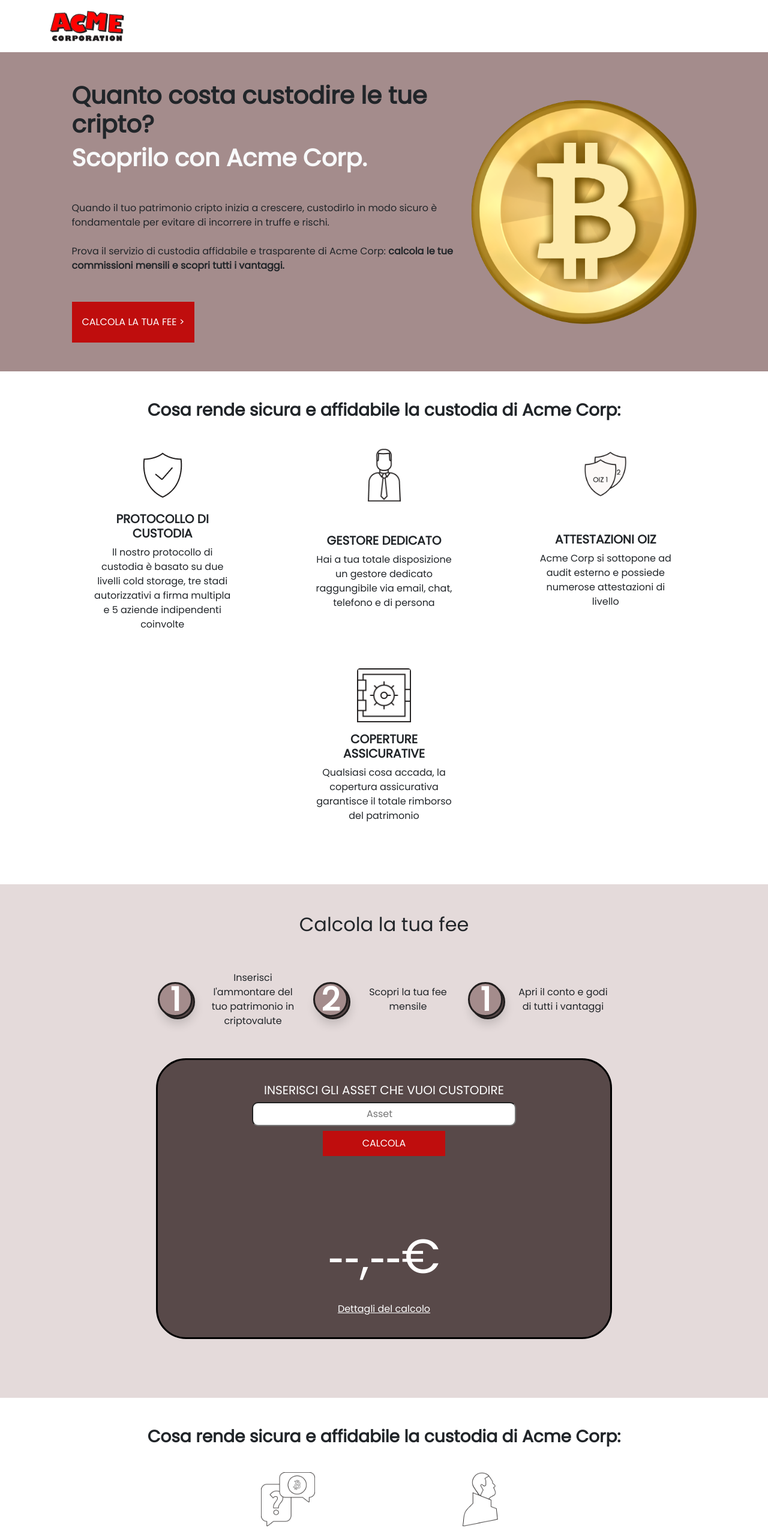
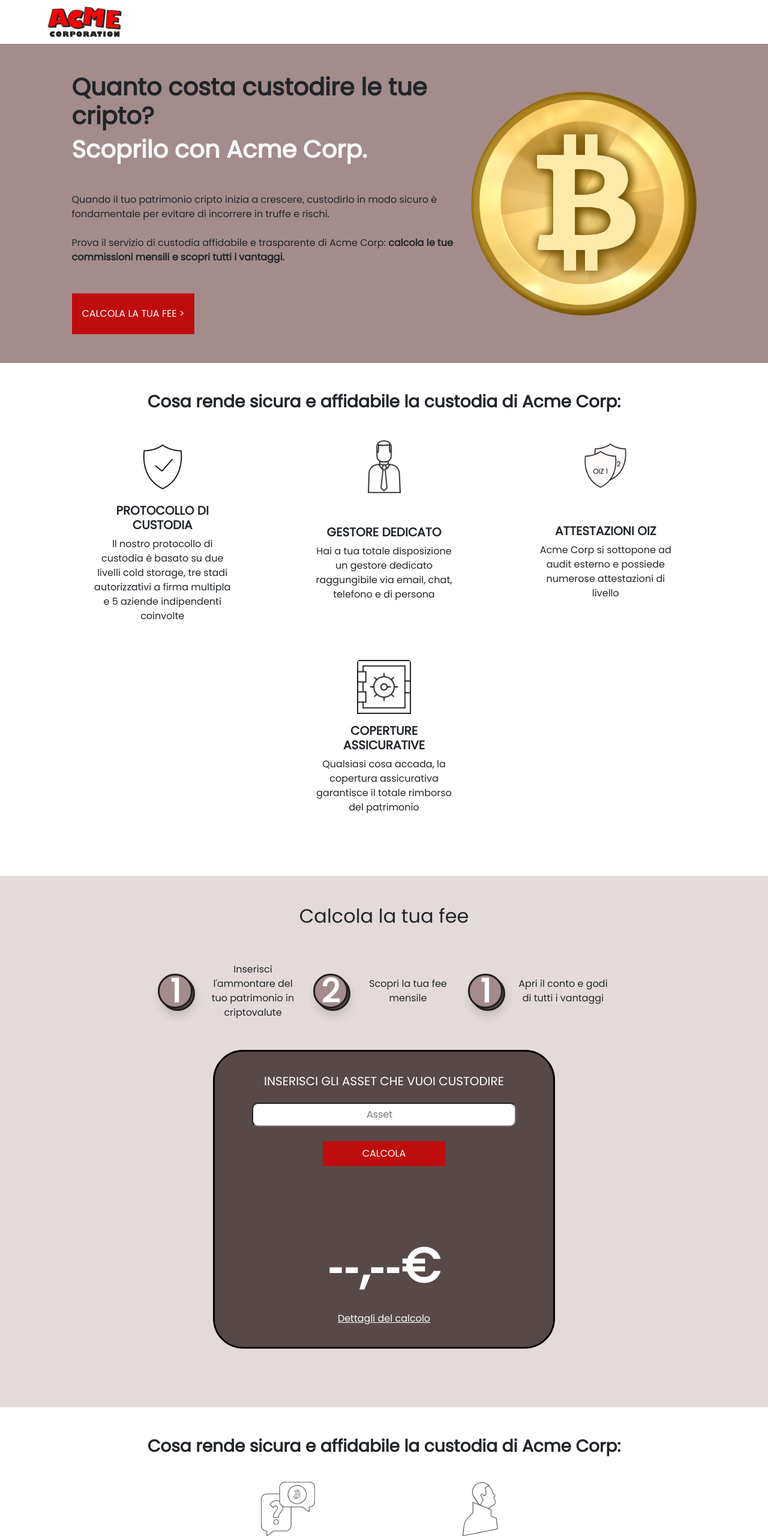
Before and after one commit to giancarlogiorgiocroce/DEseip-bitcoin, a Vue app: page / in a window 1280 px wide. Shown: the top 2562 px of the page at 60% size. Built offline with nearby package versions, Linux system fonts and the light colour scheme.

Commit message:
Aggiunta parte a scomparsa in FeeComp

```diff
--- a/package.json
+++ b/package.json
@@ -8,6 +8,9 @@
     "lint": "vue-cli-service lint"
   },
   "dependencies": {
+    "@fortawesome/fontawesome-svg-core": "^6.2.0",
+    "@fortawesome/free-regular-svg-icons": "^6.2.0",
+    "@fortawesome/vue-fontawesome": "^2.0.8",
     "bootstrap": "^5.2.2",
     "bootstrap-vue": "^2.22.0",
     "core-js": "^3.8.3",
--- a/public/index.html
+++ b/public/index.html
@@ -10,6 +10,10 @@
     <link rel="preconnect" href="https://fonts.gstatic.com" crossorigin>
     <link href="https://fonts.googleapis.com/css2?family=Poppins&display=swap" rel="stylesheet">
 
+    <!-- <link rel="stylesheet" href="https://cdnjs.cloudflare.com/ajax/libs/font-awesome/6.2.0/css/all.min.css" integrity="sha512-xh6O/CkQoPOWDdYTDqeRdPCVd1SpvCA9XXcUnZS2FmJNp1coAFzvtCN9BmamE+4aHK8yyUHUSCcJHgXloTyT2A==" crossorigin="anonymous" referrerpolicy="no-referrer" /> -->
+
+    <link rel="stylesheet" href="https://cdn.jsdelivr.net/npm/@fortawesome/fontawesome-free@6.2.0/css/fontawesome.min.css" integrity="sha384-z4tVnCr80ZcL0iufVdGQSUzNvJsKjEtqYZjiQrrYKlpGow+btDHDfQWkFjoaz/Zr" crossorigin="anonymous">
+
     <link rel="icon" href="<%= BASE_URL %>favicon.ico">
     <title><%= htmlWebpackPlugin.options.title %></title>
   </head>
--- a/src/components/sections/FeeComp.vue
+++ b/src/components/sections/FeeComp.vue
@@ -52,8 +52,8 @@
 
           <!-- Insert asset -->
           <div class="up flex-column centered mb-5">
-            <h5 class="mb-2">Inserisci gli asset che vuoi custodire</h5>
-            <input class="mb-2" type="number" placeholder="Asset" step="0.01" v-model="asset">
+            <h5 class="mb-4">Inserisci gli asset che vuoi custodire</h5>
+            <input class="mb-4" type="number" placeholder="Asset" step="0.01" v-model="asset">
 
             <div @click="doMath">
               <BtnComp
@@ -67,12 +67,38 @@
 
           <!-- View asset -->
           <div class="down flex-column centered mt-5">
-            <!-- <p>&hyphen;&hyphen;&comma;&hyphen;&hyphen;&euro;</p> -->
 
-            <p v-if="!fee">&hyphen;&hyphen;&comma;&hyphen;&hyphen;&euro;</p>
-            <p v-else>{{ parseFloat(fee).toFixed(2) }}&euro;</p>
+            <div v-if="!fee" class="basic text-center">
+              <p>&hyphen;&hyphen;&comma;&hyphen;&hyphen;&euro;</p>
+              <span>Dettagli del calcolo</span>
+            </div>
+            <div v-else class="aftercalc text-center">
+              <div class="fee-display mb-5">
+                <h3>La tua fee:</h3>
+                <p>{{ parseFloat(fee).toFixed(2) }}&euro;</p>
+                <span>
+                  Dettagli del calcolo
+                  <!-- <img src="../../assets/arrow-down-circle.png" alt="->"> -->
+                  <i class="fa-regular fa-circle-arrow-down"></i>
+                  <!-- <font-awesome-icon icon="fa-regular fa-circle-arrow-down" /> -->
+                </span>
+              </div>
 
-            <span>Dettagli del calcolo</span>
+              <div class="fee-add-info">
+                <h3 class="p-1 mb-5">
+                  Prova il servizio di custodia <br/>Acme Corp: non potrai più farne a meno.
+                </h3>
+                <div class="btn-container centered">
+                  <a class="m-3" href="#">
+                    <BtnComp :buttonText="this.btnTxtSx" :buttonStyle="this.btnStyleSx" />
+                  </a>
+                  <a class="m-3" href="#">
+                    <BtnComp :buttonText="this.btnTxtDx" :buttonStyle="this.btnStyleDx" />
+                  </a>
+                </div>
+              </div>
+            </div>
+
           </div>
           <!-- /View asset -->
 
@@ -90,10 +116,19 @@
   components: { BtnComp },
   data(){
     return{
-      // Generating BtnComp
+      // Generating BtnComp for doMath()
       btnTxt: "calcola",
       btnStyle:" background-color: rgb(191, 13, 13); border: 3px solid rgb(191, 13, 13);",
 
+      // BtnComp for comunication
+      btnTxtSx: "Parla con noi",
+      btnStyleSx:" background-color: rgb(88, 73, 73); border: 3px solid rgb(255, 255, 255);",
+
+      // BtnComp for account
+      btnTxtDx: "Apri un conto",
+      btnStyleDx:" background-color: rgb(191, 13, 13); border: 3px solid rgb(191, 13, 13);",
+
+      // Data for DoMath() function
       asset: null,
       fee: null,
       minPatrimony: 15000,
@@ -197,6 +232,7 @@
   // FEE
 .fee-calc{
   // height: 585px;
+  width: 50%;
   padding: 3%;
   background-color: rgb(88, 73, 73);
   border: 3px solid rgb(0, 0, 0);
@@ -221,6 +257,7 @@
     width: 100%;
     p{
       font-size: 500%;
+      font-weight: 900;
       max-width: 100%;
       overflow: auto;
     }
@@ -231,6 +268,11 @@
         cursor: pointer;
       }
     }
+    .fee-add-info{
+      a{
+        text-decoration: none;
+      }
+    }
   }
 }
   // /FEE
--- a/src/components/sections/HeaderComp.vue
+++ b/src/components/sections/HeaderComp.vue
@@ -1,5 +1,5 @@
 <template>
-  <header class="container d-flex align-items-center">
+  <header class="container d-flex align-items-center p-2">
     <svg width="125" height="57" viewBox="0 0 125 57" fill="none" xmlns="http://www.w3.org/2000/svg" xmlns:xlink="http://www.w3.org/1999/xlink">
       <rect width="125" height="57" fill="url(#pattern0)"/>
       <defs>
@@ -19,7 +19,5 @@
 </script>
 
 <style scoped lang="scss">
-header{
-  height: 87px;
-}
+
 </style>
```
Also changed, not shown: src/main.js (+9 -1 lines), 1 other file (tests, documents, lock files or other folders).
